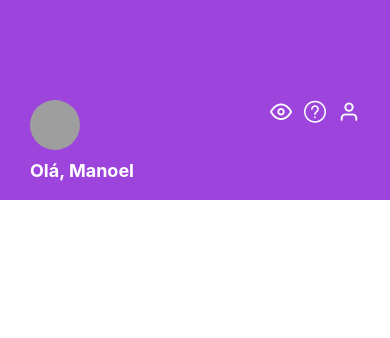
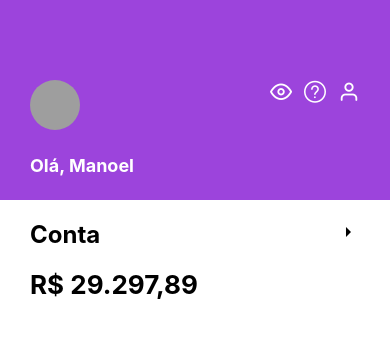
Before and after one commit to TheNeoCarvalho/app-nubank, a React Native app: screen / in a window 390 px wide. Shown: the top 338 px of the page. Built offline with nearby package versions, Linux system fonts and the light colour scheme; grey boxes are pictures that could not be loaded.

Commit message:
feat: Add amount

```diff
--- a/App.js
+++ b/App.js
@@ -1,4 +1,4 @@
-import { AntDesign, Feather } from "@expo/vector-icons";
+import { AntDesign, Feather, MaterialIcons } from "@expo/vector-icons";
 import { StatusBar } from "expo-status-bar";
 import { Image, StyleSheet, Text, View } from "react-native";
 export default function App() {
@@ -21,11 +21,36 @@ export default function App() {
         </View>
         <Text style={styles.textHeader}>Olá, Manoel</Text>
       </View>
+      <View style={styles.account}>
+        <View style={styles.accountButton}>
+          <Text style={styles.textAccount}>Conta</Text>
+          <MaterialIcons name="arrow-right" size={24} color="black" />
+        </View>
+        <Text style={styles.textAmount}>R$ 29.297,89</Text>
+      </View>
     </View>
   );
 }
 
 const styles = StyleSheet.create({
+  account: {
+    width: "100%",
+  },
+  accountButton: {
+    flexDirection: "row",
+    justifyContent: "space-between",
+    paddingHorizontal: 30,
+    paddingVertical: 20,
+  },
+  textAccount: {
+    fontSize: 24,
+    fontWeight: "bold",
+  },
+  textAmount: {
+    fontSize: 26,
+    fontWeight: "bold",
+    paddingHorizontal: 30,
+  },
   container: {
     flex: 1,
     backgroundColor: "#fff",
@@ -46,7 +71,7 @@ const styles = StyleSheet.create({
     flexDirection: "row",
     justifyContent: "space-between",
     alignItems: "flex-start",
-    paddingTop: 100,
+    paddingTop: 80,
     paddingHorizontal: 30,
   },
   iconsHeader: {
@@ -54,7 +79,7 @@ const styles = StyleSheet.create({
     gap: 12,
   },
   textHeader: {
-    paddingVertical: 10,
+    paddingVertical: 25,
     paddingHorizontal: 30,
     color: "white",
     fontSize: 18,
```
